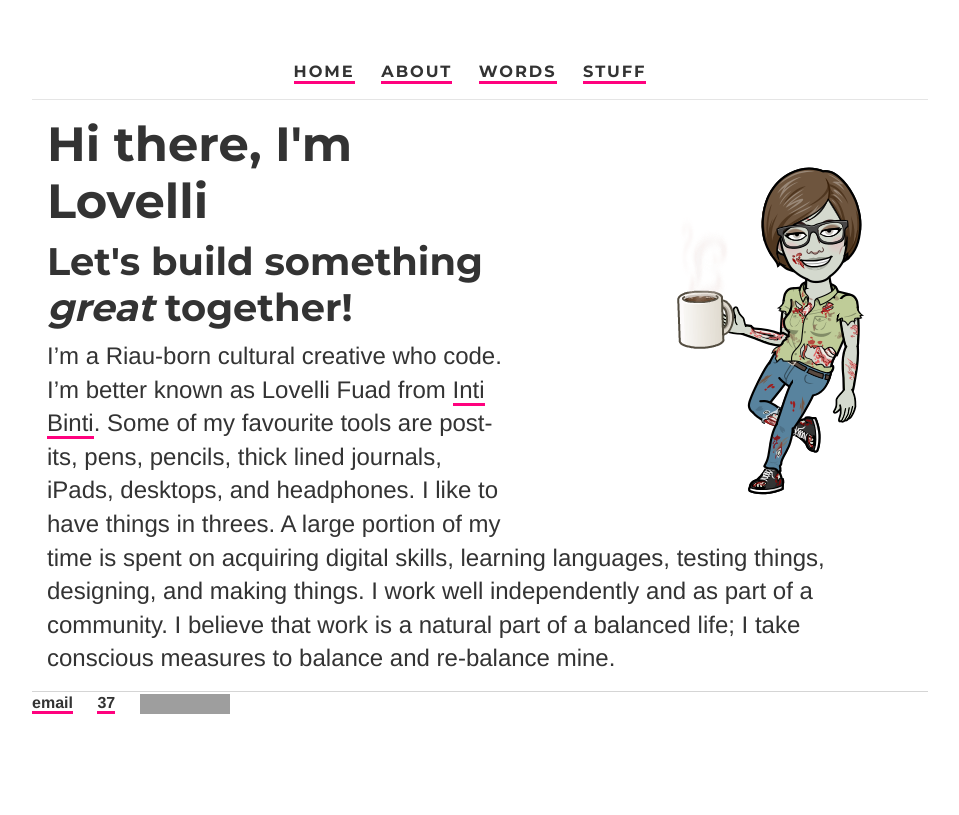
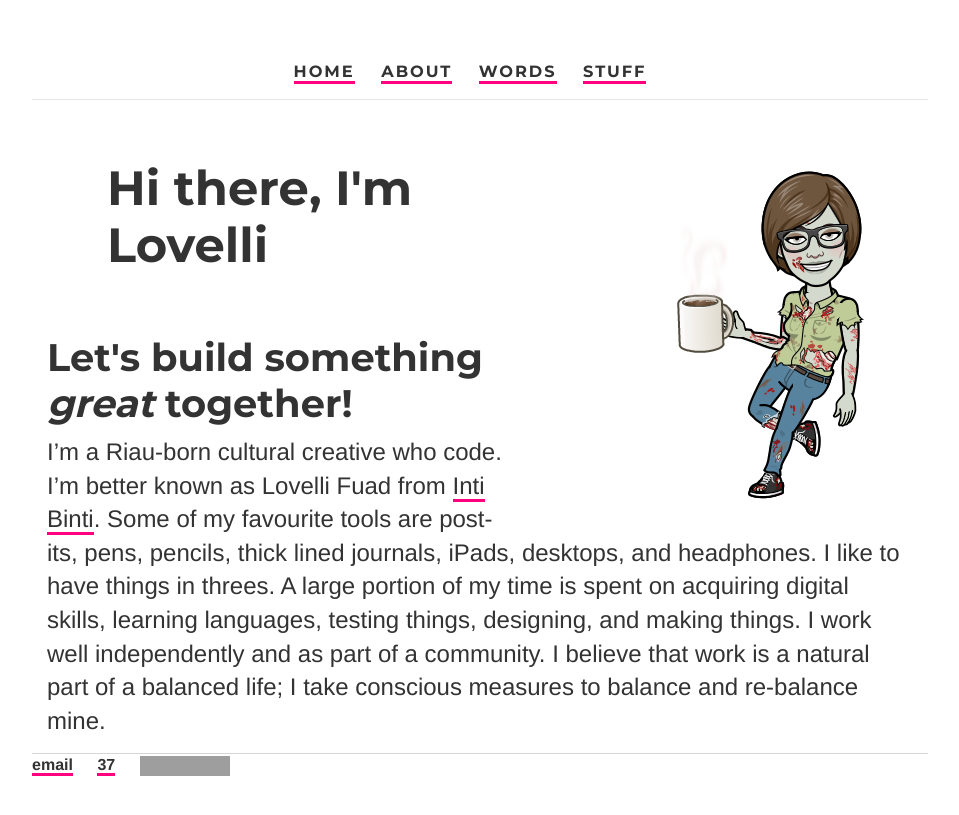
Before and after one commit to ariesti/ariesti.github.io, a Jekyll site: the page built from index.html, in a window 1280 px wide. Shown: the top 815 px of the page, without its empty margins (160-1119 px from the left). Built offline with Jekyll 4.4.1, drawn with Linux system fonts in a browser that asks for light colours; grey boxes are pictures that could not be loaded.

Commit message:
Update main.css

```diff
--- a/css/main.css
+++ b/css/main.css
@@ -15,7 +15,9 @@
 p { font-size: 1.5em; line-height: 1.4em; color: #333; }
 
 h1, h2, h3, h4, h5, h6 { font-family: Montserrat, sans-serif; }
-h1 { font-size: 3em; }
+h1 { font-size: 3em;
+     margin: 20px;
+     padding: 40px}
 h2 { font-size: 2.7em; }
 h3 { font-size: 2.4em; }
 h4 { font-size: 1.9em; }
```
